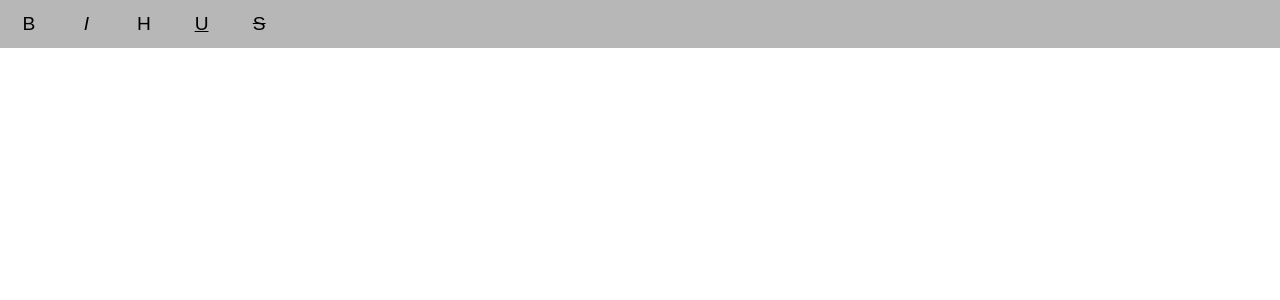
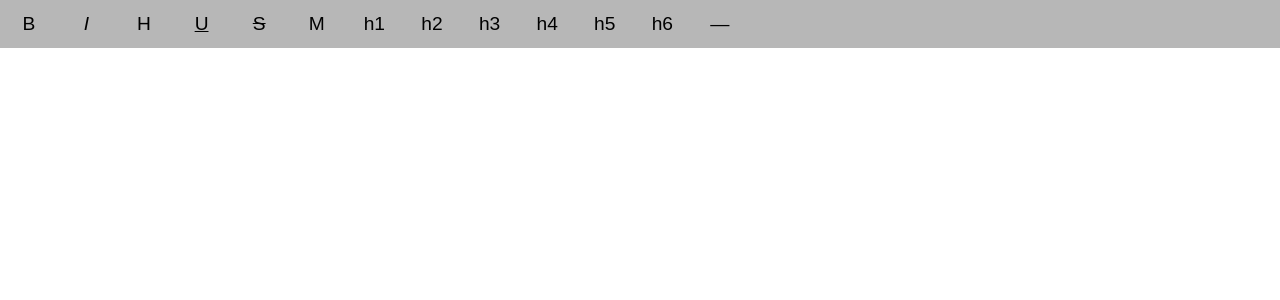
Before and after one commit to zxhuaman/md-book, an Angular app: page / in a window 1280 px wide. Shown: the top 300 px of the page. Built offline with nearby package versions, Linux system fonts and the light colour scheme.

Commit message:
modify:layout

```diff
--- a/package.json
+++ b/package.json
@@ -3,7 +3,7 @@
   "version": "0.0.0",
   "scripts": {
     "ng": "ng",
-    "start": "ng serve",
+    "start": "ng serve -o",
     "build": "ng build",
     "test": "ng test",
     "lint": "ng lint",
--- a/src/app/app.component.html
+++ b/src/app/app.component.html
@@ -6,6 +6,14 @@
   <button class="tool-item" title="标题">H</button>
   <button class="tool-item underline" title="下划线">U</button>
   <button class="tool-item line-through" title="中划线">S</button>
+  <button class="tool-item mark" title="标记">M</button>
+  <button class="tool-item head" title="一级标题">h1</button>
+  <button class="tool-item head" title="二级标题">h2</button>
+  <button class="tool-item head" title="三级标题">h3</button>
+  <button class="tool-item head" title="四级标题">h4</button>
+  <button class="tool-item head" title="五级标题">h5</button>
+  <button class="tool-item head" title="六级标题">h6</button>
+  <button class="tool-item dividing" title="分割线">—</button>
 </div>
 <div class="book-panel">
   <textarea class="edit" (input)="onInput($event)"></textarea>
```
